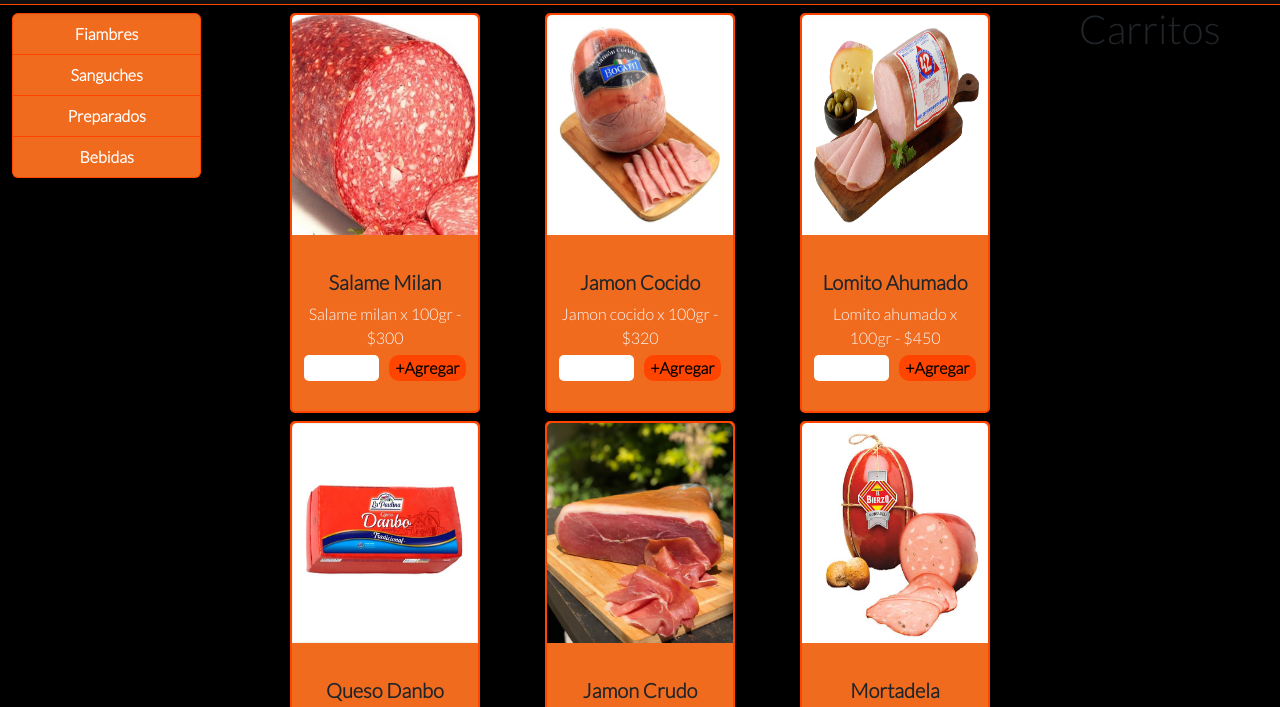
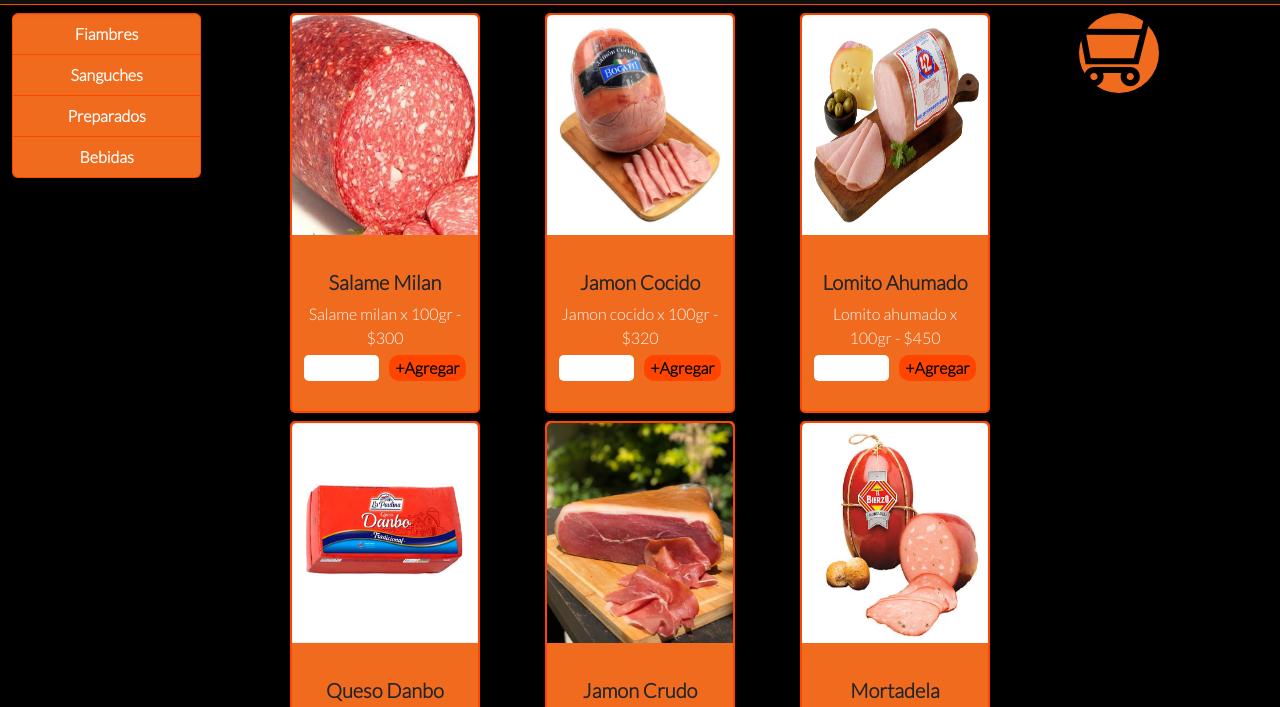
Before and after one commit to Eliasurr/mingus-coder, a website: page src/tienda.html in a window 1280 px wide. Shown: the part 70-777 px from the top of the page. Drawn offline with nearby package versions, Linux system fonts and the light colour scheme.

Commit message:
se agrega boton de shop cart

```diff
--- a/scss/_tienda.scss
+++ b/scss/_tienda.scss
@@ -56,6 +56,24 @@
         &:hover{
             cursor: pointer;
             background-color: #101010;
+            text-decoration: underline;
         }
     }
 }
+
+.shop-cart{
+    width: 80px;
+    height: 80px;
+    background-color: $mainColor;
+    border-radius: 50%;
+    background-image: url(../img/iconos/shopping-cart-outline.svg);
+    background-size: cover;
+    background-position: center;
+    &:hover{
+        cursor: pointer;
+        outline: 2px solid $keyColor;
+    }
+    &:active{
+        transform: scale(.9);
+    }
+}
--- a/src/tienda.html
+++ b/src/tienda.html
@@ -77,9 +77,11 @@
                     </div>
                 </div>
             </div>
+            <!-- Carrito -->
+            <div class="col-md-2 d-flex flex-column justify-content-star mt-2">
+                <div class="shop-cart">
 
-            <div class="col-md-2">
-                <h1>Carritos</h1>
+                </div>
             </div>
         </div>
         <div class="row">
@@ -126,6 +128,7 @@
 
         </div>
         </div>
+        <hr class="ruler">
          <!-- Footer -->
          <footer>
             <!-- footer list -->
```
Also changed, not shown: css/main.css, img/iconos/shopping-cart-outline.svg (added), 1 other file.
